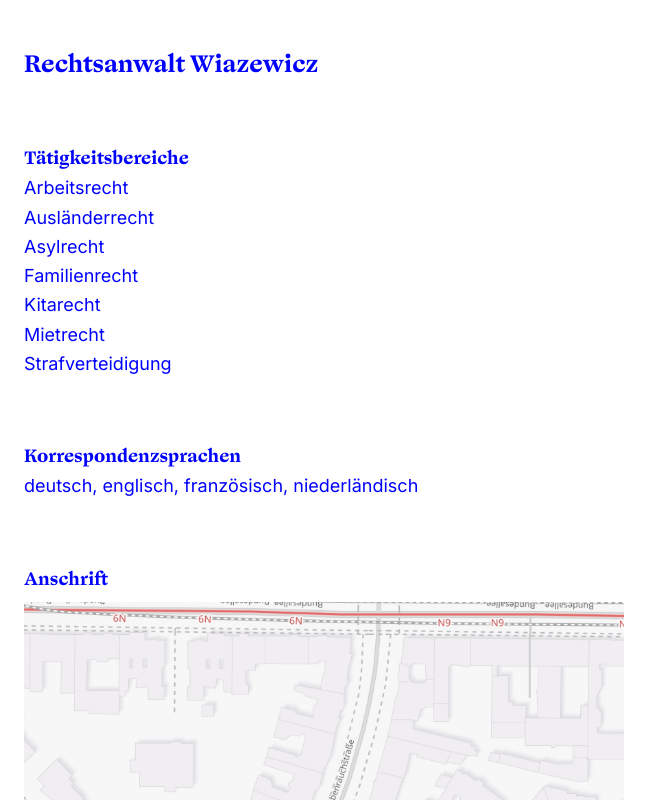
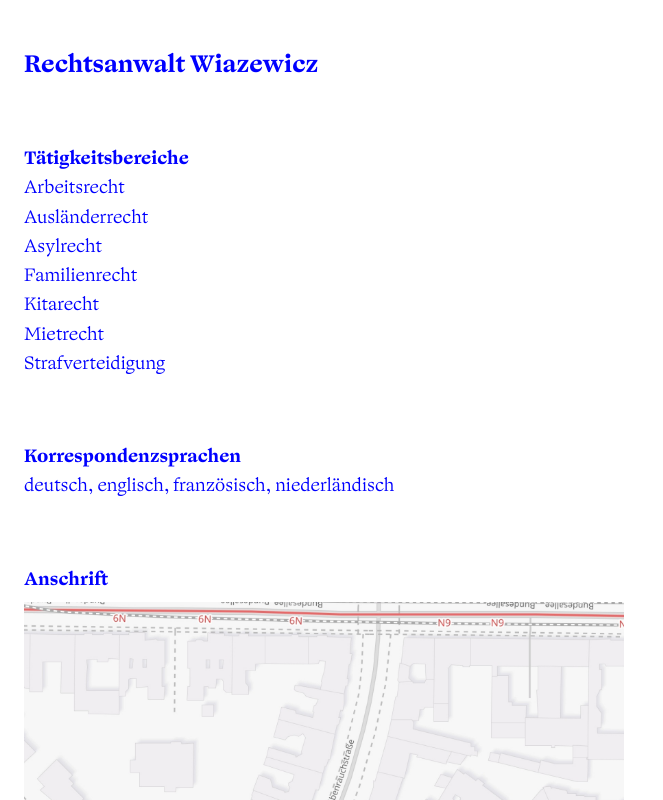
Before and after one commit to dreadbeard11/ra-wiazewicz, a Next.js app: page / in a window 1280 px wide. Shown: the top 800 px of the page, without its empty margins (0-663 px from the left). Built offline with nearby package versions, Linux system fonts and the light colour scheme.

Commit message:
Update layout.tsx

```diff
--- a/src/app/layout.tsx
+++ b/src/app/layout.tsx
@@ -64,7 +64,7 @@ export default function RootLayout({
         <meta name="theme-color" content="#000" />
         <link rel="alternate" type="application/rss+xml" href="/feed.xml" />
       </head>
-      <body className={inter.className}>
+      <body>
         <ThemeProviders>
           <div className=" logo text-2xl px-6 pt-12 pb-16">
             Rechtsanwalt Wiazewicz
```
